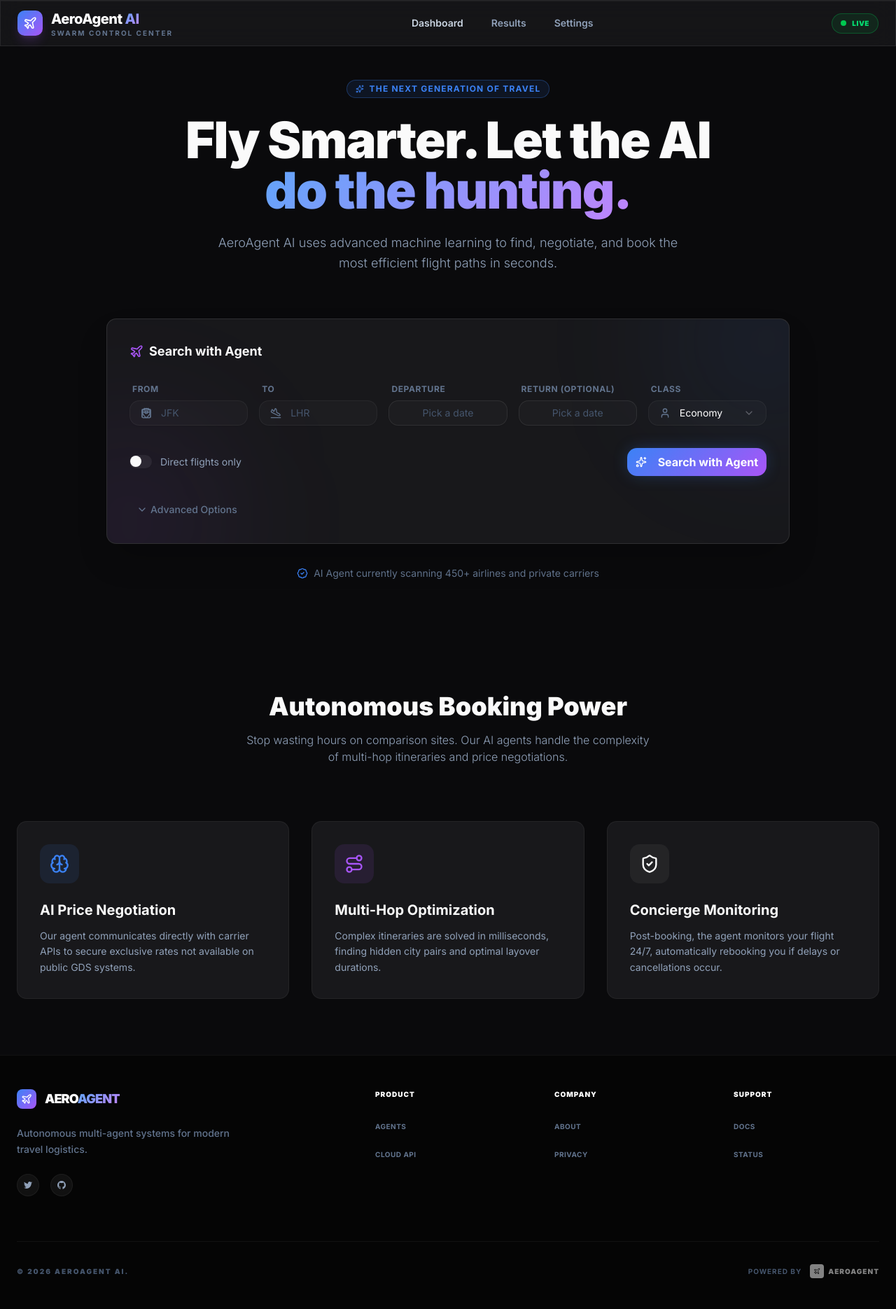
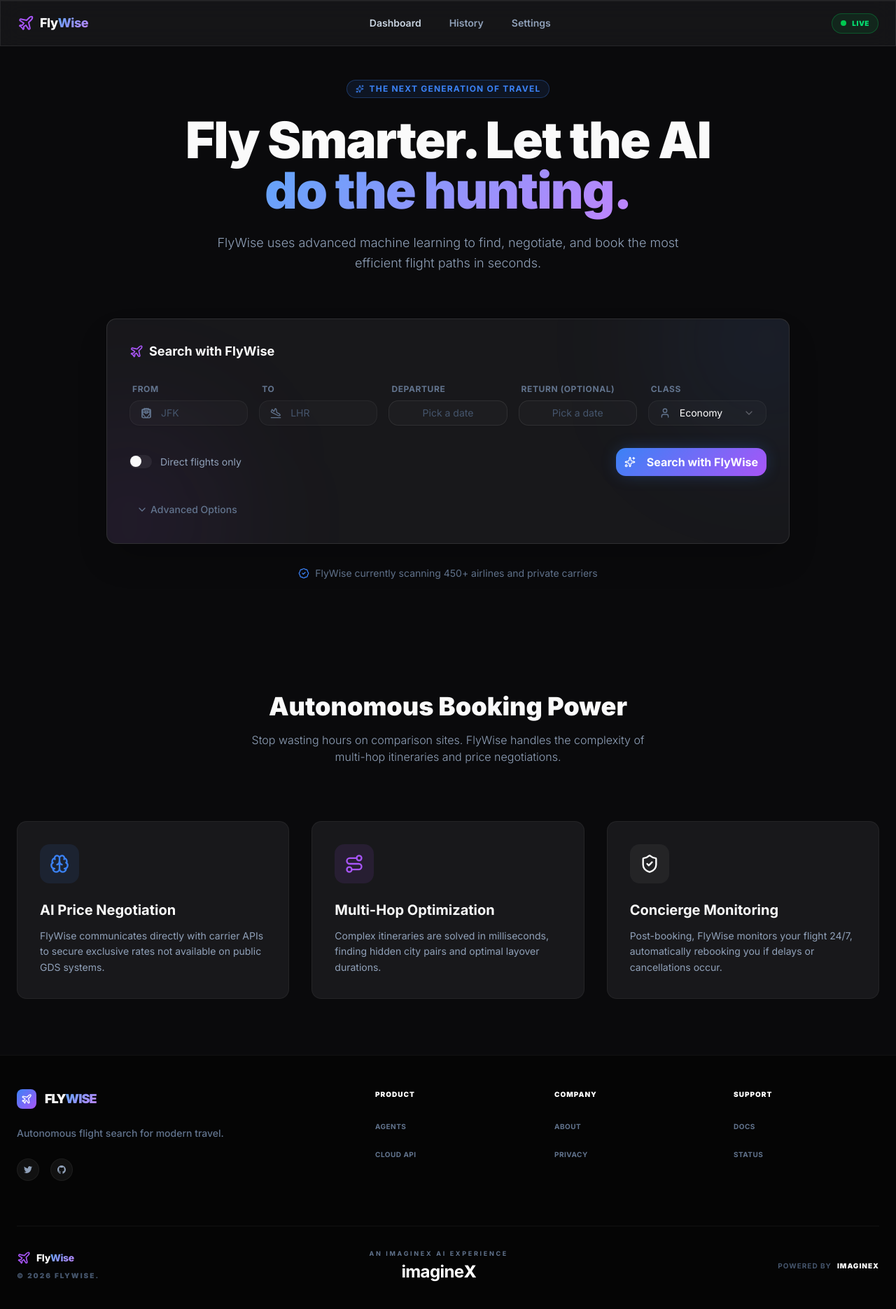
Before and after one commit to pabloorozcoix/flywise, a Next.js app in the folder frontend/: page / in a window 1280 px wide. Shown: the top 1870 px of the page at 70% size. Built offline with nearby package versions, Linux system fonts and the light colour scheme.

Commit message:
Refactor history page to show search flights

```diff
--- a/frontend/src/app/globals.css
+++ b/frontend/src/app/globals.css
@@ -46,7 +46,7 @@
   --radius-3xl: calc(var(--radius) + 12px);
   --radius-4xl: calc(var(--radius) + 16px);
 
-  /* AeroAgent brand colors */
+  /* FlyWise brand colors */
   --color-brand-electric: #3b82f6;
   --color-brand-purple: #a855f7;
   --color-near-black: #0a0a0c;
@@ -132,7 +132,7 @@
   }
 }
 
-/* === AeroAgent Theme Utilities === */
+/* === FlyWise Theme Utilities === */
 
 /* Gradient accent button (blue→purple) */
 .gradient-accent {
--- /dev/null
+++ b/frontend/src/app/history/page.tsx
@@ -0,0 +1,77 @@
+"use client";
+
+import { useEffect, useState } from "react";
+import Link from "next/link";
+import { ArrowLeft, List } from "lucide-react";
+import { ExecutionsTable } from "@/components/ExecutionsTable";
+import type { ExecutionRow } from "@/lib/types/execution";
+import { Button } from "@/components/ui/button";
+
+export default function HistoryPage() {
+  const [executions, setExecutions] = useState<ExecutionRow[]>([]);
+  const [loading, setLoading] = useState(true);
+  const [error, setError] = useState<string | null>(null);
+
+  useEffect(() => {
+    async function fetchExecutions() {
+      try {
+        const res = await fetch("/api/executions");
+        if (!res.ok) throw new Error("Failed to load results");
+        const data = await res.json();
+        setExecutions(data.executions ?? []);
+      } catch (err) {
+        setError(err instanceof Error ? err.message : "An error occurred");
+      } finally {
+        setLoading(false);
+      }
+    }
+    fetchExecutions();
+  }, []);
+
+  return (
+    <main className="mx-auto max-w-6xl px-6 py-10">
+      <div className="mb-8 flex items-center gap-4">
+        <Button
+          variant="ghost"
+          size="sm"
+          asChild
+          className="text-slate-400 hover:text-white"
+        >
+          <Link href="/">
+            <ArrowLeft className="mr-1 size-4" />
+            Dashboard
+          </Link>
+        </Button>
+        <div className="flex items-center gap-3">
+          <List className="size-5 text-brand-purple" />
+          <h2 className="text-2xl font-black tracking-tight text-white">
+            History
+          </h2>
+          {!loading && !error && (
+            <div className="rounded-full border border-white/10 bg-white/5 px-4 py-1.5">
+              <span className="font-mono text-[11px] font-bold text-slate-400">
+                {executions.length} search{executions.length !== 1 ? "es" : ""}
+              </span>
+            </div>
+          )}
+        </div>
+      </div>
+
+      {error ? (
+        <div className="rounded-2xl border border-red-500/20 bg-red-500/10 px-6 py-8 text-center text-red-400">
+          <p className="font-medium">{error}</p>
+          <Button
+            variant="outline"
+            size="sm"
+            onClick={() => window.location.reload()}
+            className="mt-4 border-red-500/30 text-red-400 hover:bg-red-500/20"
+          >
+            Retry
+          </Button>
+        </div>
+      ) : (
+        <ExecutionsTable data={executions} loading={loading} />
+      )}
+    </main>
+  );
+}
--- a/frontend/src/app/layout.tsx
+++ b/frontend/src/app/layout.tsx
@@ -18,8 +18,9 @@ const jetbrainsMono = JetBrains_Mono({
 });
 
 export const metadata: Metadata = {
-  title: "AeroAgent AI",
-  description: "AI-powered flight search with local LLM and browser automation",
+  title: "FlyWise – Autonomous Flight Search",
+  description:
+    "FlyWise – Autonomous flight search with local LLM and browser automation",
 };
 
 export default function RootLayout({
--- a/frontend/src/app/page.tsx
+++ b/frontend/src/app/page.tsx
@@ -26,8 +26,8 @@ export default function Home() {
           <span className="gradient-text">do the hunting.</span>
         </h1>
         <p className="mx-auto max-w-2xl text-lg font-light leading-relaxed text-slate-400">
-          AeroAgent AI uses advanced machine learning to find, negotiate, and
-          book the most efficient flight paths in seconds.
+          FlyWise uses advanced machine learning to find, negotiate, and book the
+          most efficient flight paths in seconds.
         </p>
       </div>
 
@@ -46,7 +46,7 @@ export default function Home() {
         {/* Trust indicator */}
         <p className="mt-8 flex items-center justify-center gap-2 text-center text-sm text-slate-500">
           <BadgeCheck className="size-4 text-brand-electric" />
-          AI Agent currently scanning 450+ airlines and private carriers
+          FlyWise currently scanning 450+ airlines and private carriers
         </p>
 
         {/* Error Display */}
@@ -62,7 +62,7 @@ export default function Home() {
         <div className="mb-20 text-center">
           <h2 className="mb-4 text-4xl font-black">Autonomous Booking Power</h2>
           <p className="mx-auto max-w-xl font-light text-slate-400">
-            Stop wasting hours on comparison sites. Our AI agents handle the
+            Stop wasting hours on comparison sites. FlyWise handles the
             complexity of multi-hop itineraries and price negotiations.
           </p>
         </div>
@@ -74,7 +74,7 @@ export default function Home() {
             </div>
             <h4 className="mb-3 text-xl font-bold">AI Price Negotiation</h4>
             <p className="text-sm leading-relaxed text-slate-400">
-              Our agent communicates directly with carrier APIs to secure
+              FlyWise communicates directly with carrier APIs to secure
               exclusive rates not available on public GDS systems.
             </p>
           </div>
@@ -96,7 +96,7 @@ export default function Home() {
             </div>
             <h4 className="mb-3 text-xl font-bold">Concierge Monitoring</h4>
             <p className="text-sm leading-relaxed text-slate-400">
-              Post-booking, the agent monitors your flight 24/7, automatically
+              Post-booking, FlyWise monitors your flight 24/7, automatically
               rebooking you if delays or cancellations occur.
             </p>
           </div>
--- a/frontend/src/app/results/page.tsx
+++ b/frontend/src/app/results/page.tsx
@@ -1,77 +1,23 @@
-"use client";
+import { redirect } from "next/navigation";
 
-import { useEffect, useState } from "react";
-import Link from "next/link";
-import { ArrowLeft, List } from "lucide-react";
-import { ExecutionsTable } from "@/components/ExecutionsTable";
-import type { ExecutionRow } from "@/lib/types/execution";
-import { Button } from "@/components/ui/button";
-
-export default function ResultsPage() {
-  const [executions, setExecutions] = useState<ExecutionRow[]>([]);
-  const [loading, setLoading] = useState(true);
-  const [error, setError] = useState<string | null>(null);
-
-  useEffect(() => {
-    async function fetchExecutions() {
-      try {
-        const res = await fetch("/api/executions");
-        if (!res.ok) throw new Error("Failed to load results");
-        const data = await res.json();
-        setExecutions(data.executions ?? []);
-      } catch (err) {
-        setError(err instanceof Error ? err.message : "An error occurred");
-      } finally {
-        setLoading(false);
-      }
-    }
-    fetchExecutions();
-  }, []);
-
-  return (
-    <main className="mx-auto max-w-6xl px-6 py-10">
-      <div className="mb-8 flex items-center gap-4">
-        <Button
-          variant="ghost"
-          size="sm"
-          asChild
-          className="text-slate-400 hover:text-white"
-        >
-          <Link href="/">
-            <ArrowLeft className="mr-1 size-4" />
-            Dashboard
-          </Link>
-        </Button>
-        <div className="flex items-center gap-3">
-          <List className="size-5 text-brand-purple" />
-          <h2 className="text-2xl font-black tracking-tight text-white">
-            Results
-          </h2>
-          {!loading && !error && (
-            <div className="rounded-full border border-white/10 bg-white/5 px-4 py-1.5">
-              <span className="font-mono text-[11px] font-bold text-slate-400">
-                {executions.length} search{executions.length !== 1 ? "es" : ""}
-              </span>
-            </div>
-          )}
-        </div>
-      </div>
-
-      {error ? (
-        <div className="rounded-2xl border border-red-500/20 bg-red-500/10 px-6 py-8 text-center text-red-400">
-          <p className="font-medium">{error}</p>
-          <Button
-            variant="outline"
-            size="sm"
-            onClick={() => window.location.reload()}
-            className="mt-4 border-red-500/30 text-red-400 hover:bg-red-500/20"
-          >
-            Retry
-          </Button>
-        </div>
-      ) : (
-        <ExecutionsTable data={executions} loading={loading} />
-      )}
-    </main>
-  );
+/**
+ * Redirect /results to /history (preserves query string).
+ * Base route was moved to /history; this keeps old links working.
+ */
+export default function ResultsRedirectPage({
+  searchParams,
+}: {
+  searchParams: Promise<{ [key: string]: string | string[] | undefined }>;
+}) {
+  const params = await searchParams;
+  const query =
+    typeof params === "object" && params !== null && !Array.isArray(params)
+      ? new URLSearchParams(
+          Object.entries(params).flatMap(([k, v]) =>
+            Array.isArray(v) ? v.map((val) => [k, val]) : [[k, String(v)]]
+          )
+        ).toString()
+      : "";
+  const target = query ? `/history?${query}` : "/history";
+  redirect(target);
 }
--- a/frontend/src/components/Footer/Footer.tsx
+++ b/frontend/src/components/Footer/Footer.tsx
@@ -19,11 +19,11 @@ export function Footer({ className }: FooterProps) {
                 <Plane className="size-4 text-white" />
               </div>
               <h2 className="text-lg font-black tracking-tighter text-white">
-                AERO<span className="gradient-text">AGENT</span>
+                FLY<span className="gradient-text">WISE</span>
               </h2>
             </div>
             <p className="mb-6 max-w-xs text-sm font-medium leading-relaxed text-slate-500">
-              Autonomous multi-agent systems for modern travel logistics.
+              Autonomous flight search for modern travel.
             </p>
             {/* Social icons */}
             <div className="flex items-center gap-4">
@@ -132,23 +132,42 @@ export function Footer({ className }: FooterProps) {
           </div>
         </div>
 
-        {/* Bottom bar */}
-        <div className="flex flex-col items-center justify-between gap-6 border-t border-white/5 pt-8 md:flex-row">
-          <p className="text-[10px] font-black uppercase tracking-[0.2em] text-slate-600">
-            &copy; {new Date().getFullYear()} AeroAgent AI.
-          </p>
-          <div className="flex items-center gap-3">
+        {/* Bottom bar — left: logo, center: imagineX, right: powered by */}
+        <div className="flex flex-col items-center justify-between gap-8 border-t border-white/5 pt-8 md:flex-row">
+          {/* Left: FlyWise logo + copyright */}
+          <div className="flex flex-col items-center gap-2 md:items-start">
+            <Link
+              href="/"
+              className="flex items-center gap-2 transition-opacity hover:opacity-90"
+            >
+              <Plane className="size-5 text-brand-purple" />
+              <span className="text-sm font-extrabold tracking-tight text-white">
+                Fly<span className="gradient-text">Wise</span>
+              </span>
+            </Link>
+            <p className="text-[10px] font-black uppercase tracking-[0.2em] text-slate-600">
+              &copy; {new Date().getFullYear()} FlyWise.
+            </p>
+          </div>
+
+          {/* Center: imagineX branding */}
+          <div className="flex flex-col items-center">
+            <span className="mb-1 text-[9px] font-bold uppercase tracking-[0.3em] text-slate-500">
+              An ImagineX AI Experience
+            </span>
+            <span className="text-2xl font-bold tracking-tight text-white">
+              imagine<span className="font-extrabold">X</span>
+            </span>
+          </div>
+
+          {/* Right: Powered by imagineX */}
+          <div className="flex items-center gap-2">
             <span className="text-[10px] font-bold uppercase tracking-widest text-slate-600">
               Powered by
             </span>
-            <div className="flex cursor-default items-center gap-1.5 opacity-50 grayscale transition-all hover:opacity-100 hover:grayscale-0">
-              <div className="flex size-5 items-center justify-center rounded bg-white">
-                <Plane className="size-2.5 text-[#0a0a0c]" />
-              </div>
-              <span className="text-[10px] font-black uppercase tracking-widest text-white">
-                AeroAgent
-              </span>
-            </div>
+            <span className="text-[10px] font-black uppercase tracking-widest text-white">
+              imagineX
+            </span>
           </div>
         </div>
       </div>
--- a/frontend/src/components/Navbar/Navbar.tsx
+++ b/frontend/src/components/Navbar/Navbar.tsx
@@ -7,7 +7,7 @@ import type { NavbarProps, NavLink } from "./types";
 
 const navLinks: NavLink[] = [
   { label: "Dashboard", href: "/" },
-  { label: "Results", href: "/results" },
+  { label: "History", href: "/history" },
   { label: "Settings", href: "/settings" },
 ];
 
@@ -19,19 +19,17 @@ export function Navbar({ className }: NavbarProps) {
       className={`sticky top-0 z-50 w-full glass-panel border-b border-white/10 ${className ?? ""}`}
     >
       <div className="mx-auto flex h-16 max-w-7xl items-center justify-between px-6">
-        {/* Logo + Subtitle */}
-        <Link href="/" className="flex items-center gap-3">
-          <div className="gradient-accent flex items-center justify-center rounded-lg p-2 shadow-lg shadow-brand-purple/20">
-            <Plane className="size-5 text-white" />
+        {/* Logo — plane icon + wordmark (match design) */}
+        <Link
+          href="/"
+          className="flex items-center gap-2 transition-opacity hover:opacity-90"
+        >
+          <div className="flex items-center justify-center">
+            <Plane className="size-6 text-brand-purple" />
           </div>
-          <div className="flex flex-col leading-tight">
-            <h1 className="text-xl font-extrabold tracking-tight text-white">
-              AeroAgent <span className="gradient-text">AI</span>
-            </h1>
-            <p className="text-[10px] font-bold uppercase tracking-[0.2em] text-slate-500">
-              Swarm Control Center
-            </p>
-          </div>
+          <span className="text-lg font-extrabold tracking-tight text-white">
+            Fly<span className="gradient-text">Wise</span>
+          </span>
         </Link>
 
         {/* Center nav links */}
--- a/frontend/src/components/SearchForm/SearchForm.tsx
+++ b/frontend/src/components/SearchForm/SearchForm.tsx
@@ -79,7 +79,7 @@ export function SearchForm({
       {/* Header */}
       <div className="mb-8 flex items-center gap-2">
         <Plane className="size-5 text-brand-purple" />
-        <h3 className="text-lg font-bold">Search with Agent</h3>
+        <h3 className="text-lg font-bold">Search with FlyWise</h3>
       </div>
 
       <Form {...form}>
@@ -297,7 +297,7 @@ export function SearchForm({
               ) : (
                 <>
                   <Sparkles className="mr-2 size-4" />
-                  Search with Agent
+                  Search with FlyWise
                 </>
               )}
             </Button>
```
